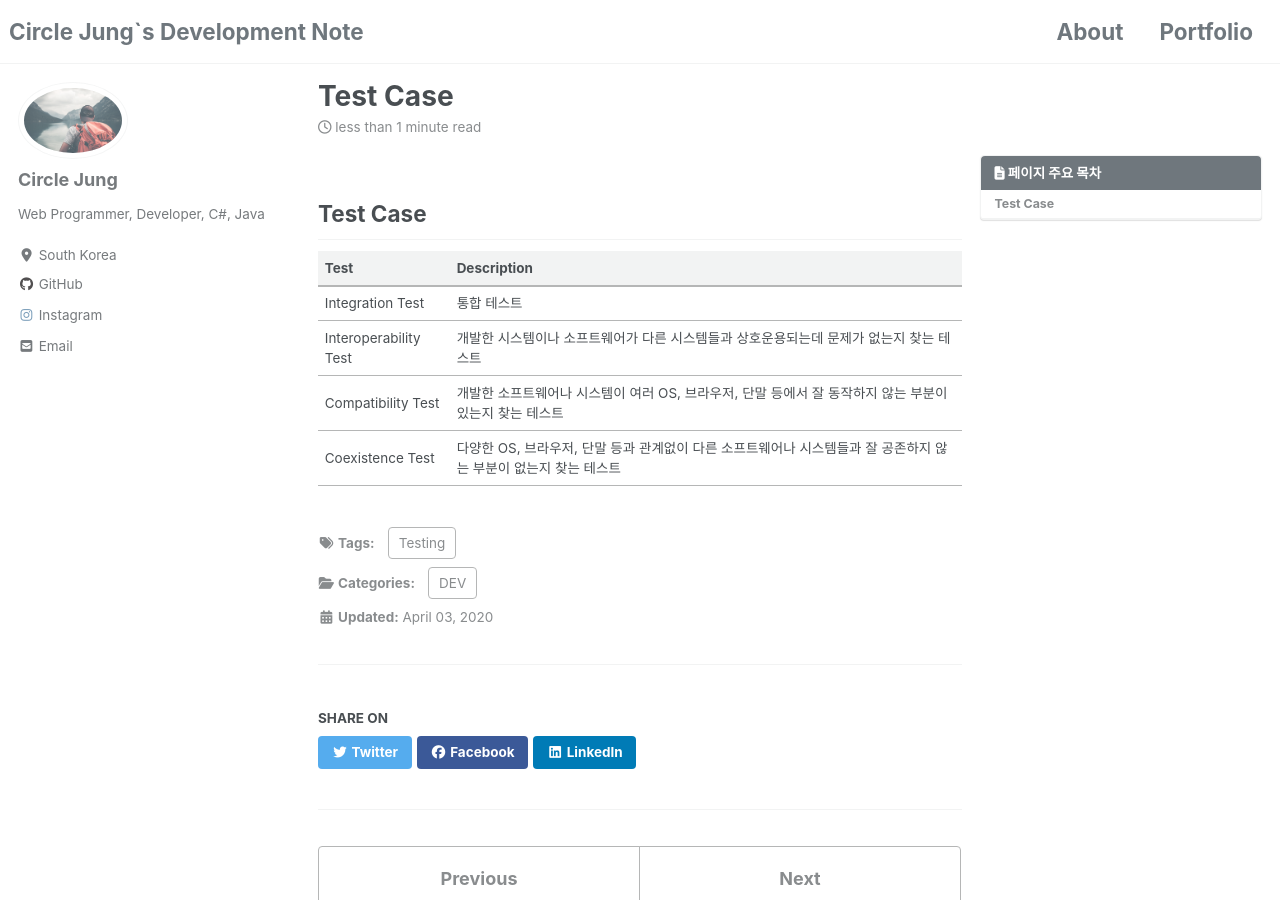
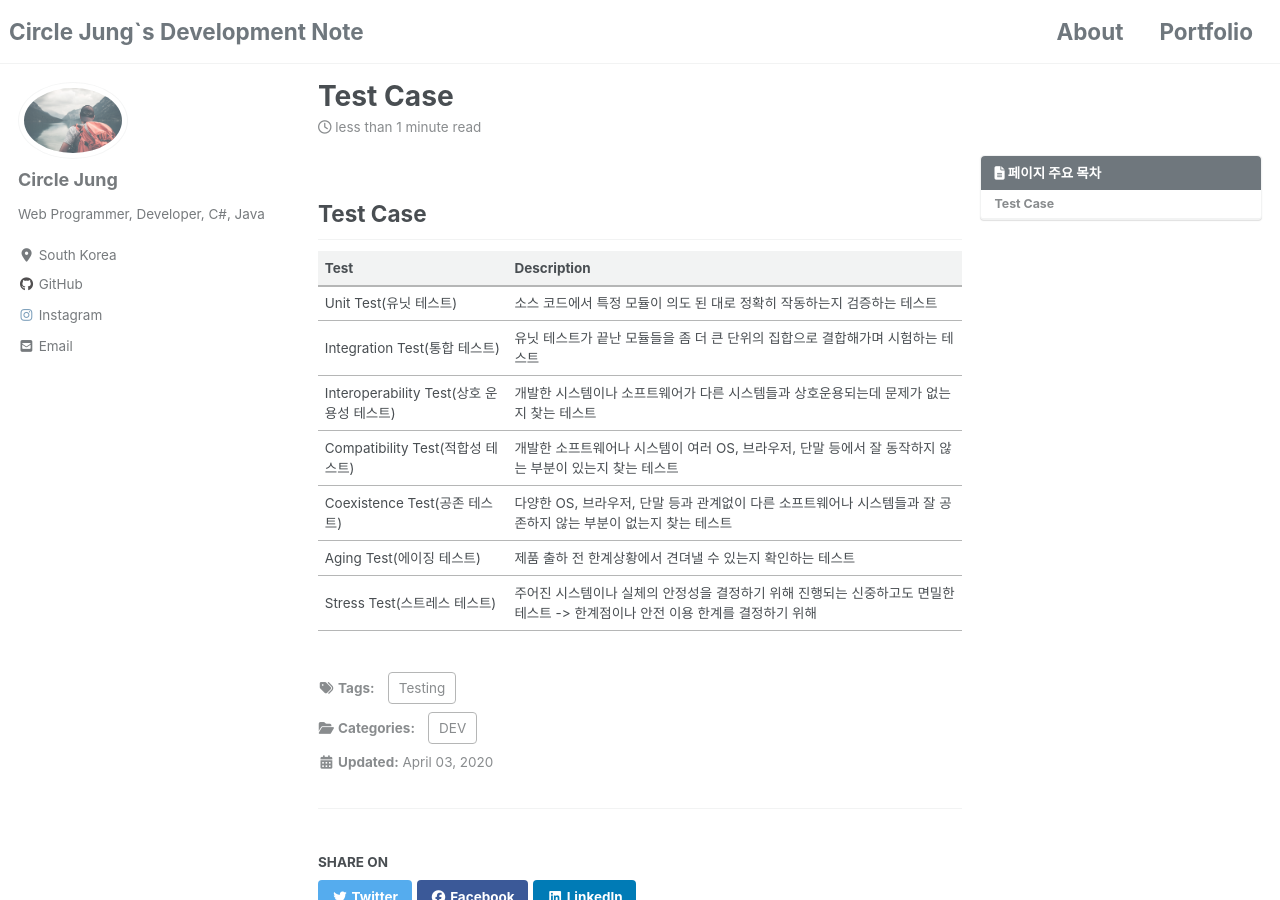
Before and after one commit to jwh0124/jwh0124.github.io, a Jekyll site: the page built from _posts/2020-04-03-test_case.md, in a window 1280 px wide and 900 px high. Built offline with Jekyll 4.4.1, drawn with Linux system fonts in a browser that asks for light colours; cached includes are drawn as plain includes; nearby versions of some CDN libraries; comment, search, counter and statistics services are not loaded; some of the changed text lies outside the part shown.

Commit message:
+ add tdd file

```diff
--- a/_posts/2020-04-03-test_case.md
+++ b/_posts/2020-04-03-test_case.md
@@ -17,7 +17,10 @@ last_modified_at: 2020-04-03T17:00:00
 
 | Test | Description |
 | :--- | :---------- |
-| Integration Test | 통합 테스트
-| Interoperability Test | 개발한 시스템이나 소프트웨어가 다른 시스템들과 상호운용되는데 문제가 없는지 찾는 테스트 |
-| Compatibility Test | 개발한 소프트웨어나 시스템이 여러 OS, 브라우저, 단말 등에서 잘 동작하지 않는 부분이 있는지 찾는 테스트 |
-| Coexistence Test | 다양한 OS, 브라우저, 단말 등과 관계없이 다른 소프트웨어나 시스템들과 잘 공존하지 않는 부분이 없는지 찾는 테스트 |
+| Unit Test(유닛 테스트) | 소스 코드에서 특정 모듈이 의도 된 대로 정확히 작동하는지 검증하는 테스트 |
+| Integration Test(통합 테스트) | 유닛 테스트가 끝난 모듈들을 좀 더 큰 단위의 집합으로 결합해가며 시험하는 테스트 |
+| Interoperability Test(상호 운용성 테스트) | 개발한 시스템이나 소프트웨어가 다른 시스템들과 상호운용되는데 문제가 없는지 찾는 테스트 |
+| Compatibility Test(적합성 테스트) | 개발한 소프트웨어나 시스템이 여러 OS, 브라우저, 단말 등에서 잘 동작하지 않는 부분이 있는지 찾는 테스트 |
+| Coexistence Test(공존 테스트) | 다양한 OS, 브라우저, 단말 등과 관계없이 다른 소프트웨어나 시스템들과 잘 공존하지 않는 부분이 없는지 찾는 테스트 |
+| Aging Test(에이징 테스트) | 제품 출하 전 한계상황에서 견뎌낼 수 있는지 확인하는 테스트 |
+| Stress Test(스트레스 테스트) | 주어진 시스템이나 실체의 안정성을 결정하기 위해 진행되는 신중하고도 면밀한 테스트 -> 한계점이나 안전 이용 한계를 결정하기 위해 |
```
Also changed, not shown: _posts/2020-05-09-development_tip.md (+1 -0 lines), _posts/2020-05-18-tdd.md (added, +31 -0 lines).
